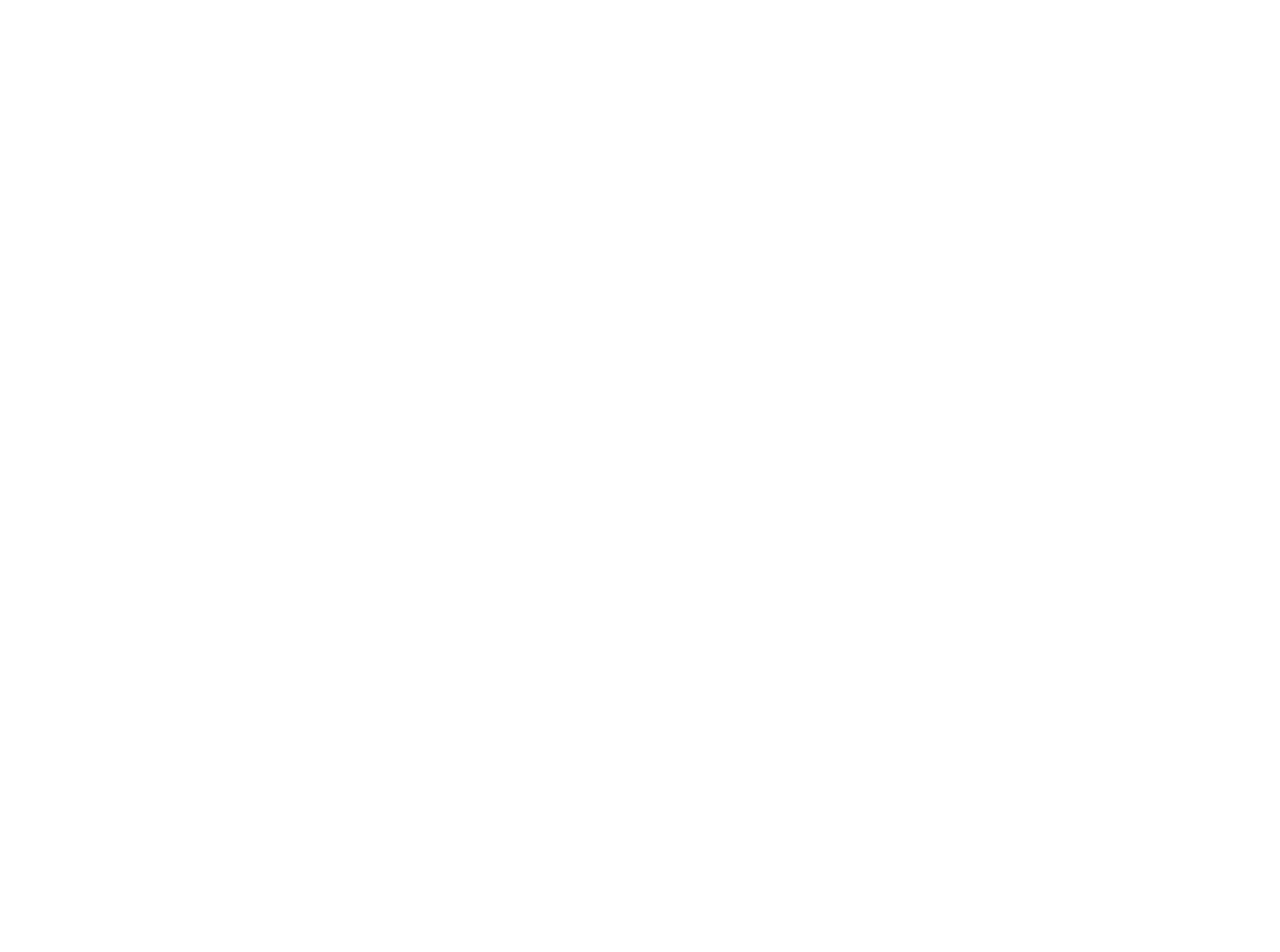
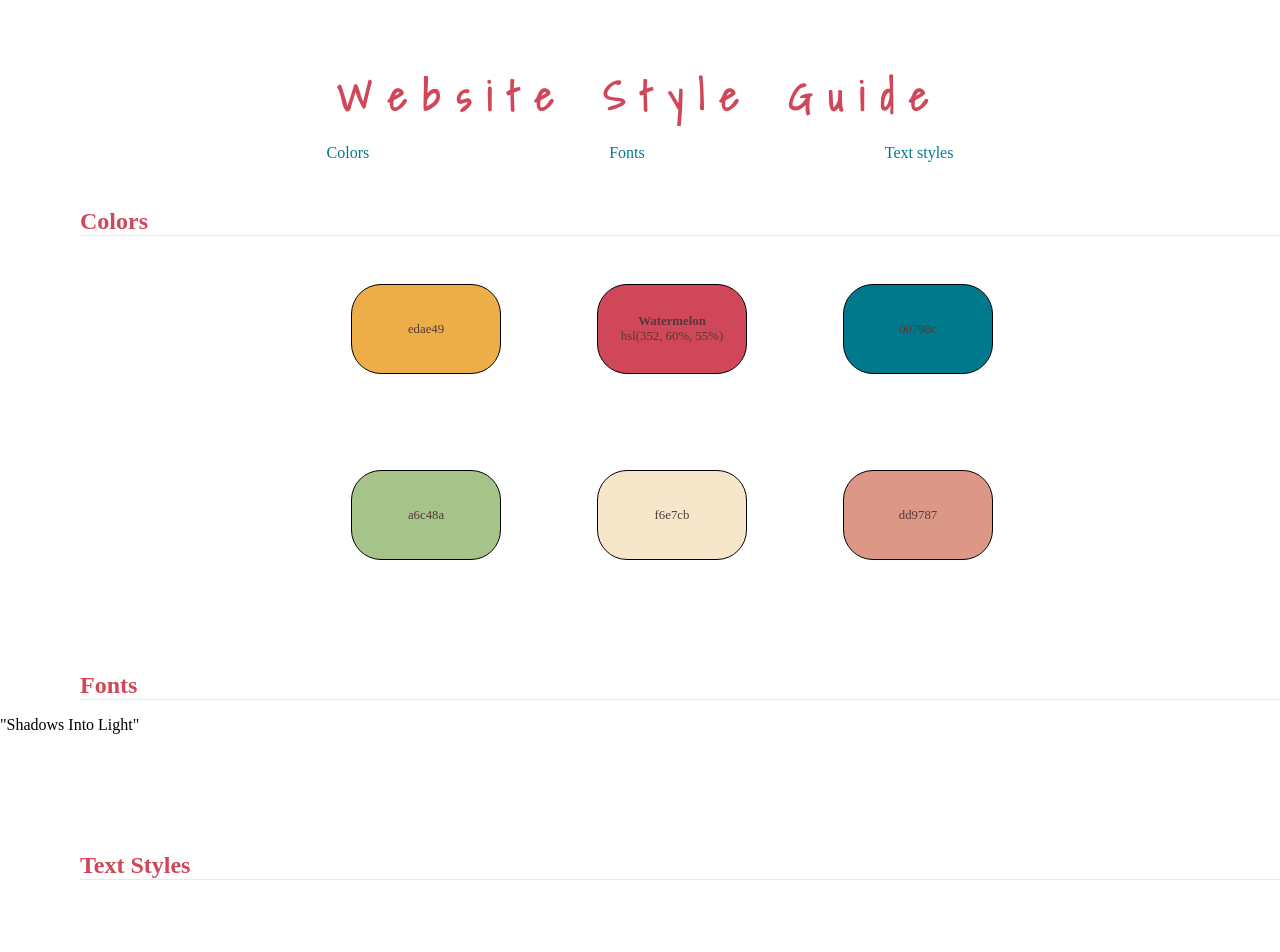
Before and after one commit to marianarainha/website-design-system-challenge, a plain HTML site: page index.html in a window 1280 px wide. Before the commit the page ends 800 px from the top, so only its background shows below. Drawn offline with Linux system fonts and the light colour scheme.

Commit message:
structure

```diff
--- a/index.html
+++ b/index.html
@@ -25,3 +25,56 @@ For each page element, include:
 
 A page element name (for example, “Subheading”).
 All style rules (for example, font-weight: 700).-->
+
+<!DOCTYPE html>
+<html lang="en">
+  <head>
+    <meta charset="UTF-8" />
+    <meta http-equiv="X-UA-Compatible" content="IE=edge" />
+    <meta name="viewport" content="width=device-width, initial-scale=1.0" />
+    <title>Website Style Guide</title>
+    <link rel="stylesheet" href="styles.css" />
+  </head>
+  <body>
+    <header>
+      <h1>Website Style Guide</h1>
+      <nav>
+        <ul class="navUl">
+          <li class="navLi">
+            <a href="#colors" class="navLink">Colors</a>
+          </li>
+          <li class="navLi">
+            <a href="#fonts" class="navLink">Fonts</a>
+          </li>
+          <li class="navLi">
+            <a href="#styles" class="navLink">Text styles</a>
+          </li>
+        </ul>
+      </nav>
+    </header>
+
+    <main>
+      <section id="colors">
+        <h2>Colors</h2>
+        <div class="colorsPalette">
+          <div class="color" id="mango">edae49</div>
+          <div class="color" id="watermelon">
+            <p class="colorName">Watermelon</p>
+            <p class="colorNumber">hsl(352, 60%, 55%)</p>
+          </div>
+          <div class="color" id="blueberry">00798c</div>
+          <div class="color" id="pistachio">a6c48a</div>
+          <div class="color" id="soursop">f6e7cb</div>
+          <div class="color" id="peach">dd9787</div>
+        </div>
+      </section>
+      <section id="fonts">
+        <h2>Fonts</h2>
+        <p>"Shadows Into Light"</p>
+      </section>
+      <section id="styles">
+        <h2>Text Styles</h2>
+      </section>
+    </main>
+  </body>
+</html>
--- a/styles.css
+++ b/styles.css
@@ -0,0 +1,125 @@
+/* GOOGLE FONTS */
+@import url("https://fonts.googleapis.com/css2?family=Shadows+Into+Light&display=swap");
+
+/* RESET */
+* {
+  margin: 0;
+  padding: 0;
+  box-sizing: border-box;
+}
+
+/* VARIABLES */
+:root {
+  --mango: #edae49;
+  --watermelon: hsl(352, 60%, 55%);
+  --blueberry: #00798c;
+  --pistachio: #a6c48a;
+  --soursop: #f6e7cb;
+  --peach: #dd9787;
+}
+/* HEADER */
+header {
+  padding: 2rem;
+  text-align: center;
+  height: 6rem;
+  margin: 2rem 0 3rem;
+}
+
+h1 {
+  font-family: "Shadows Into Light", cursive;
+  font-size: 2.5rem;
+  letter-spacing: 1rem;
+  color: var(--watermelon);
+}
+
+/* Navigations anchors */
+nav {
+}
+
+.navUl {
+  padding: 1rem;
+  list-style: none;
+  display: flex;
+  justify-content: center;
+  gap: 15rem;
+}
+
+.navLink {
+  text-decoration: none;
+  color: #00798c;
+}
+
+.navLink:hover {
+  color: var(--watermelon);
+}
+
+/* MAIN CONTENT */
+
+main section {
+  min-height: 100px;
+  min-width: 80vw;
+}
+
+h2 {
+  font-size: 1.5rem;
+  color: var(--watermelon);
+  margin: 5rem 0 1rem 5rem;
+  border-bottom: hsla(37, 82%, 61%, 0.3) 1px solid;
+}
+
+/* colors */
+.colorsPalette {
+  max-width: 60vw;
+  display: flex;
+  flex-wrap: wrap;
+  gap: 6rem;
+  justify-content: center;
+  padding: 2rem;
+  position: relative;
+  left: 18rem;
+}
+.color {
+  width: 150px;
+  height: 90px;
+  border: 1px black solid;
+  border-radius: 30px;
+  text-align: center;
+  display: flex;
+  flex-direction: column;
+  justify-content: center;
+  font-size: 0.8rem;
+  color: rgb(85, 57, 57);
+}
+
+.colorName {
+  font-weight: bold;
+}
+.colorNumber {
+}
+
+#mango {
+  background-color: #edae49;
+}
+
+#watermelon {
+  background-color: var(--watermelon);
+}
+
+#blueberry {
+  background-color: #00798c;
+}
+
+#pistachio {
+  background-color: #a6c48a;
+}
+
+#soursop {
+  background-color: #f6e7cb;
+}
+
+#peach {
+  background-color: #dd9787;
+}
+
+/* fonts */
+/* text styles */
```
